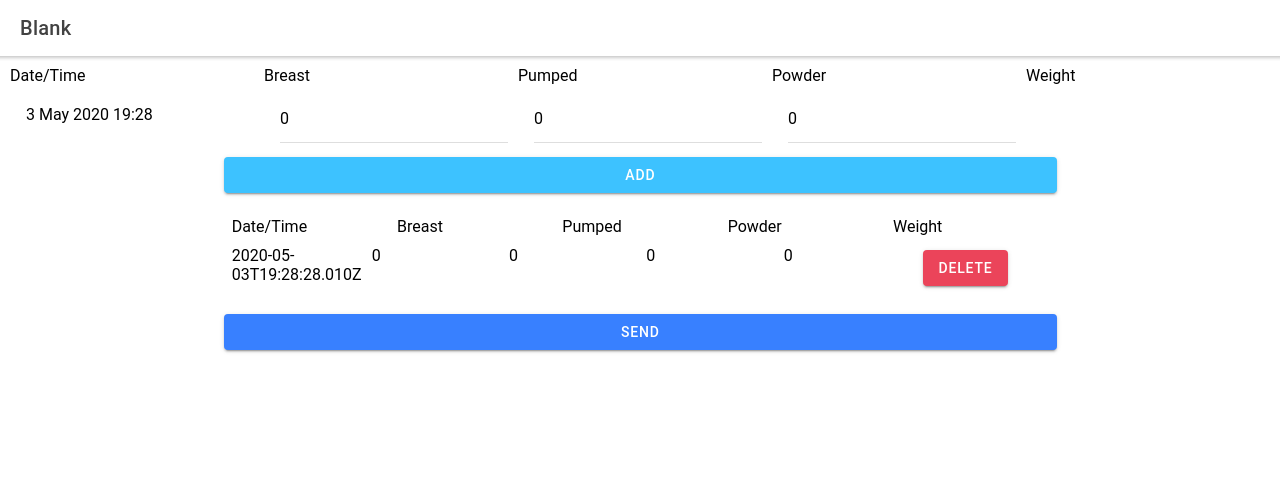
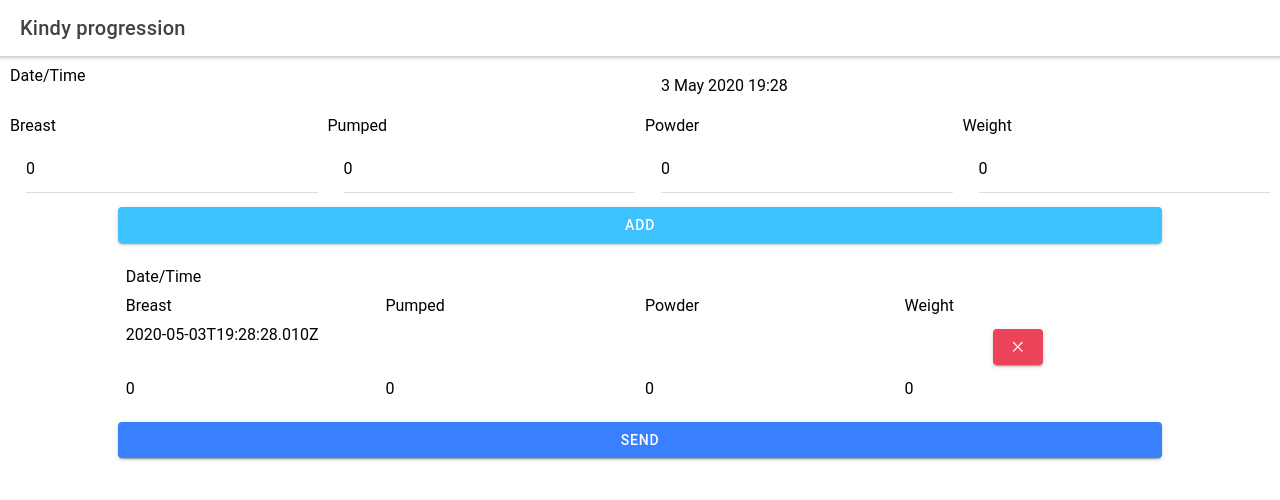
Before and after one commit to mtraina/pwa-baby-growth, a React (Create React App) app in the folder pwa-baby-growth-react/: page /home in a window 1280 px wide. Both pictures are taken after a click on the element "ADD". Shown: the top 500 px of the page. Built offline with nearby package versions, Linux system fonts and the light colour scheme.

Commit message:
new style for grid and buttons

```diff
--- a/pwa-baby-growth-react/src/components/DataTable.tsx
+++ b/pwa-baby-growth-react/src/components/DataTable.tsx
@@ -1,29 +1,42 @@
 import React from 'react';
-import { IonGrid, IonRow, IonCol, IonButton } from '@ionic/react';
+import { IonGrid, IonRow, IonCol, IonButton, IonIcon } from '@ionic/react';
 import { GrowthData, DataProvider } from '../model/Models'
+import { closeCircleOutline, closeOutline } from 'ionicons/icons';
 
 const DataTable: React.FC<DataProvider> = ({ data, onDelete }) => {
 
     return (
         <IonGrid>
+            {data.length > 0 &&
+                <div>
                     <IonRow>
-                <IonCol>Date/Time</IonCol>
+                        <IonCol size="8">Date/Time</IonCol>
+                    </IonRow>
+                    <IonRow>
                         <IonCol>Breast</IonCol>
                         <IonCol>Pumped</IonCol>
                         <IonCol>Powder</IonCol>
                         <IonCol>Weight</IonCol>
                     </IonRow>
+                </div>
+            }
             {data.map((dg: GrowthData, index: number) => (
+                <div>
                     <IonRow key={`row-${index}`}>
-                    <IonCol>{dg.datetime}</IonCol>
+                        <IonCol size="10">{dg.datetime}</IonCol>
+                        <IonCol size="2">
+                            <IonButton color="danger" onClick={() => onDelete({index, dg})}>
+                                <IonIcon icon={closeOutline} onClick={() => onDelete({index, dg})}/>
+                            </IonButton>
+                        </IonCol>
+                    </IonRow>
+                    <IonRow key={`row-${index}`}>
                         <IonCol>{dg.breast}</IonCol>
                         <IonCol>{dg.pumped}</IonCol>
                         <IonCol>{dg.powder}</IonCol>
                         <IonCol>{dg.weight}</IonCol>
-                    <IonCol>
-                        <IonButton color="danger" onClick={() => onDelete({index, dg})}>Delete</IonButton>
-                    </IonCol>
                     </IonRow>
+                </div>
             ))}
         </IonGrid>
     )
--- a/pwa-baby-growth-react/src/components/GrowthInput.tsx
+++ b/pwa-baby-growth-react/src/components/GrowthInput.tsx
@@ -1,8 +1,7 @@
 import React, { useState } from 'react';
-import { IonItem, IonDatetime, IonGrid, IonRow, IonCol, IonPicker, IonButton, IonAlert } from '@ionic/react';
+import { IonItem, IonDatetime, IonGrid, IonRow, IonCol, IonPicker, IonButton, IonAlert, IonLabel } from '@ionic/react';
 import { generateNumberedColumnElem } from '../utils/NumberedColumnElem';
 import { apiClient } from '../rest/RestClient'
-import axios from 'axios';
 import DataTable from './DataTable';
 import { GrowthData, GrowthDataTableElem, DataProvider, AsyncGrowthData } from '../model/Models';
 
@@ -19,9 +18,13 @@ const GrowthInput: React.FC = () => {
   const [powderPickerIsOpen, isPowderPickerOpen] = useState(false);
   const [powderValue, setPowderValue] = useState<number>(0);
 
+  const [weightPickerIsOpen, isWeightPickerOpen] = useState(false);
+  const [weightValue, setWeightValue] = useState<number>(0)
+
   const breastQuantityElems = generateNumberedColumnElem(0, 300, 5);
   const pumpedQuantityElems = generateNumberedColumnElem(0, 300, 5);
   const powderQuantityElems = generateNumberedColumnElem(0, 300, 5);
+  const weightQuantityElems = generateNumberedColumnElem(0, 10, 1);
 
 
   const onDeleteRow = (gdte: GrowthDataTableElem) => {
@@ -36,7 +39,7 @@ const GrowthInput: React.FC = () => {
   const [selectedDataElems, updateDataElems] = useState<DataProvider>({data: [], onDelete: onDeleteRow});
 
   const onAdd = () => {
-    const growthData = {"datetime": selectedDate, "breast": breastValue, "pumped": pumpedValue, "powder": powderValue, "weight": 0}
+    const growthData = {"datetime": selectedDate, "breast": breastValue, "pumped": pumpedValue, "powder": powderValue, "weight": weightValue}
     console.log(growthData)
 
     const updatedData = [...selectedDataElems.data, growthData]
@@ -103,11 +106,23 @@ const GrowthInput: React.FC = () => {
     options: powderQuantityElems
   }
 
+  const WeightQuantityElem = {
+    name: "WeightQuantityElem",
+    options: weightQuantityElems
+  }
+
   return (
     <div>
       <IonGrid>
           <IonRow>
-              <IonCol>Date/Time</IonCol>
+              <IonCol>
+                  <IonLabel>Date/Time</IonLabel>
+              </IonCol>
+              <IonCol>
+                  <IonDatetime displayFormat="D MMM YYYY H:mm" min="2020" max="2026" value={selectedDate} onIonChange={e => setSelectedDate(e.detail.value!)}></IonDatetime>
+              </IonCol>
+          </IonRow>
+          <IonRow>
               <IonCol>Breast</IonCol>
               <IonCol>Pumped</IonCol>
               <IonCol>Powder</IonCol>
@@ -115,9 +130,6 @@ const GrowthInput: React.FC = () => {
           </IonRow>
 
           <IonRow>
-              <IonCol>
-                  <IonDatetime displayFormat="D MMM YYYY H:mm" min="2020" max="2026" value={selectedDate} onIonChange={e => setSelectedDate(e.detail.value!)}></IonDatetime>
-              </IonCol>
               <IonCol>
                   <IonItem onClick={() => isBreastPickerOpen(true)}>{breastValue}</IonItem>
                   <IonPicker
@@ -187,31 +199,53 @@ const GrowthInput: React.FC = () => {
                         ]}
                   />
               </IonCol>
-              <IonCol></IonCol>
+              <IonCol>
+                  <IonItem onClick={() => isWeightPickerOpen(true)}>{weightValue}</IonItem>
+                  <IonPicker
+                      isOpen={weightPickerIsOpen}
+                      columns={[ WeightQuantityElem ]}
+                      buttons={[
+                          {
+                            text: "Cancel",
+                            role: "cancel",
+                            handler: value => {
+                              isWeightPickerOpen(false)
+                            }
+                          },
+                          {
+                            text: "Confirm",
+                            handler: value => {
+                              setWeightValue(value.PowderQuantityElem.value)
+                              isWeightPickerOpen(false);
+                            }
+                          }
+                        ]}
+                  />
+              </IonCol>
           </IonRow>
 
           <IonRow>
-              <IonCol size="2"/>
-              <IonCol size="8">
+              <IonCol size="1"/>
+              <IonCol size="10">
                 <IonButton expand="block" color="secondary" onClick={onAdd}>Add</IonButton>
               </IonCol>
-              <IonCol size="2"/>
+              <IonCol size="1"/>
           </IonRow>
 
           <IonRow>
-            <IonCol size="2"/>
-            <IonCol size="8">
+            <IonCol size="1"/>
+            <IonCol size="10">
               <DataTable data={selectedDataElems.data} onDelete={onDeleteRow}/>
             </IonCol>
-            <IonCol size="2"/>
+            <IonCol size="1"/>
           </IonRow>
 
           <IonRow>
-            <IonCol size="2"/>
-            <IonCol size="8">
+            <IonCol size="1"/>
+            <IonCol size="10">
               <IonButton expand="block" color="primary" onClick={onSend}>Send</IonButton>
             </IonCol>
-            <IonCol size="2"/>
+            <IonCol size="1"/>
           </IonRow>
       </IonGrid>
 
--- a/pwa-baby-growth-react/src/pages/Home.tsx
+++ b/pwa-baby-growth-react/src/pages/Home.tsx
@@ -9,7 +9,7 @@ const Home: React.FC = () => {
     <IonPage>
       <IonHeader>
         <IonToolbar>
-          <IonTitle>Blank</IonTitle>
+          <IonTitle>Kindy progression</IonTitle>
         </IonToolbar>
       </IonHeader>
       <IonContent>
--- a/pwa-baby-growth-react/src/utils/NumberedColumnElem.tsx
+++ b/pwa-baby-growth-react/src/utils/NumberedColumnElem.tsx
@@ -4,7 +4,7 @@ export interface NumberedColumnElem {
     value: number
 }
 
-export const generateNumberedColumnElem = (beginning: number, end: number, step: number) => {
+export const generateNumberedColumnElem = (beginning: number, end: number, step: number, fixed: number = 0) => {
     let elems = []
     for(let i: number = beginning; i <= end; i+=step){
         elems.push({"text": i.toString(), "value": i})
```
Lines whose indentation alone changed are shown as unchanged.
